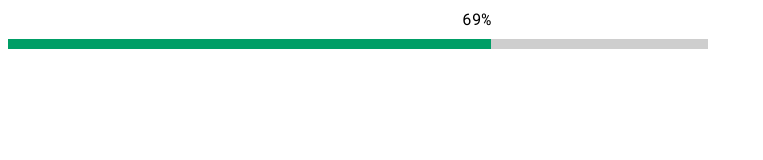
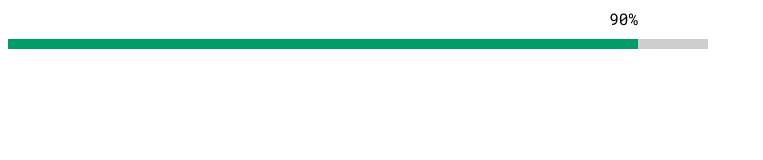
Before and after one commit to cherryy102/Progress-bar, a plain HTML site: page demo/index.html in a window 1280 px wide. Shown: the whole page, without its empty margins (0-763 px from the left). Drawn offline with Linux system fonts and the light colour scheme.

Commit message:
add to dist and demo

```diff
--- a/index.html
+++ b/demo/index.html
@@ -5,22 +5,23 @@
     <meta charset="UTF-8">
     <meta http-equiv="X-UA-Compatible" content="IE=edge">
     <meta name="viewport" content="width=device-width, initial-scale=1.0">
-    <title>Progress bar</title>
+    <title>DEMO - Progress bar</title>
     <link rel="preconnect" href="https://fonts.gstatic.com">
     <link href="https://fonts.googleapis.com/css2?family=Roboto+Mono&display=swap" rel="stylesheet">
-    <link rel="stylesheet" href="css/style.css">
+    <link rel="stylesheet" href="../dist/css/style.css">
 </head>
 
 <body>
-    <div class="bar__box">
-        <div class="progress__bar">
-            <div class="progress__bar__percent">0%</div>
-            <div class="progress__bar__rail">
-                <div class="progress__bar__line"></div>
-            </div>
+    <div class="progress__bar">
+        <div class="progress__bar__percent">0%</div>
+        <div class="progress__bar__rail">
+            <div class="progress__bar__line"></div>
         </div>
     </div>
-    <script src="js/main.js"></script>
+    <script src="../dist/js/progress-bar.js"></script>
+    <script>
+        progressBar(90, 1.5, 0)
+    </script>
 </body>
 
 </html>
--- a/js/main.js
+++ /dev/null
@@ -1,17 +0,0 @@
-const barLine = document.querySelectorAll('.progress__bar__line');
-const barPercent = document.querySelectorAll('.progress__bar__percent ');
-
-const progressBar = (percent, time, barID) => {
-    const intervalTime = (time * 1000) / percent;
-    let addPercent = 0;
-    const barInterval = setInterval(() => {
-        addPercent++;
-        barLine[barID].style.width = `${addPercent}%`;
-        barPercent[barID].style.width = `${addPercent}%`;
-        barPercent[barID].textContent = `${addPercent}%`;
-        if (addPercent === percent) {
-            clearInterval(barInterval);
-        }
-    }, intervalTime);
-}
-progressBar(69, 1.5, 0);
```
Also changed, not shown: js/progress-bar.js (deleted, +0 -17 lines), dist/css/style.css (renamed from css/style.css), 1 other file.
